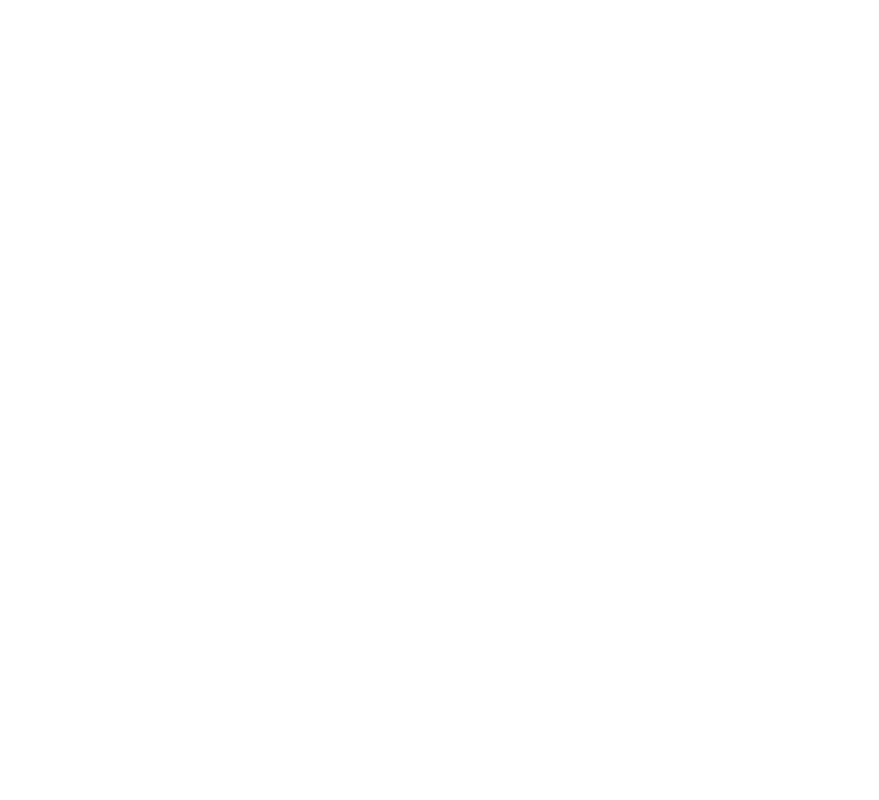
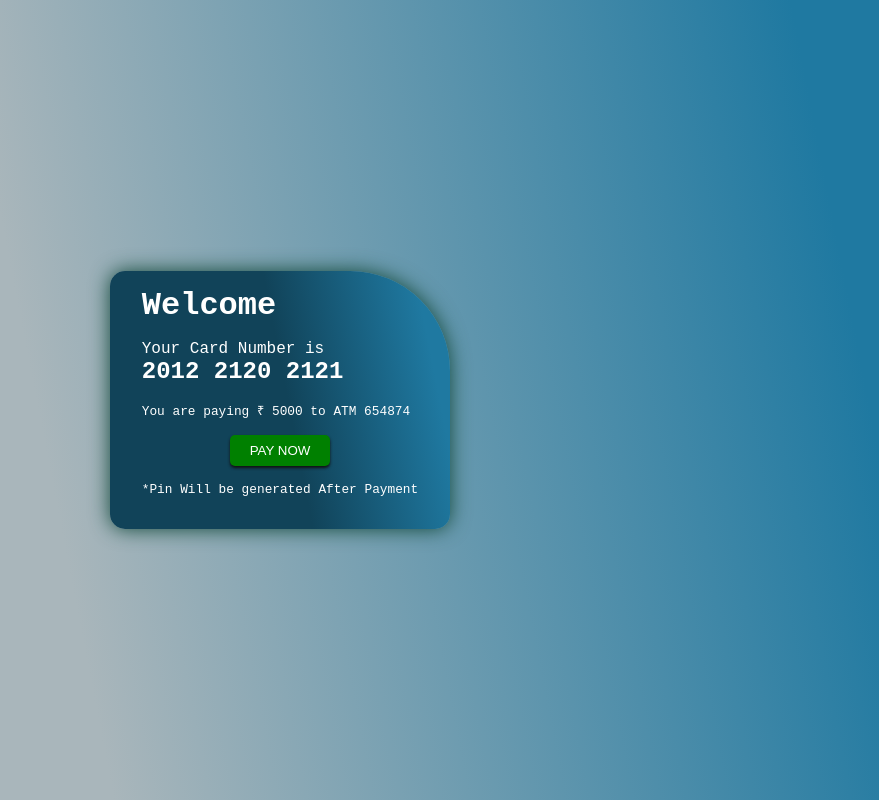
Before and after one commit to pankaj-mahor/Upi-atm, a plain HTML site: page card-generated.html in a window 1280 px wide. Shown: the whole page, without its empty margins (360-1239 px from the left). Drawn offline with Linux system fonts and the light colour scheme.

Commit message:
added page

```diff
--- a/card-generated.html
+++ b/card-generated.html
@@ -0,0 +1,35 @@
+<!DOCTYPE html>
+<html lang="en">
+
+<head>
+    <meta charset="UTF-8">
+    <meta http-equiv="X-UA-Compatible" content="IE=edge">
+    <meta name="viewport" content="width=device-width, initial-scale=1.0">
+    <link rel="stylesheet" href="style.css">
+    <title>UPI ATM - GET CASH ANYWHERE</title>
+</head>
+
+<body>
+    <div class="container">
+        <div class="detailed-box">
+            <h1>Welcome</h1>
+
+            <div class="card-pin">
+                <p>Your Card Number is</p>
+                <h2 id="card-number">201221202121</h2>
+            </div>
+            <p class="small">You are paying ₹ 5000 to ATM 654874</p>
+            <button class="btn-pay">PAY NOW </button>
+
+            <p class="small">*Pin Will be generated After Payment</p>
+        </div>
+    </div>
+    <!-- <script src="./script.js"></script> -->
+    <script>
+        let cardnumber = document.getElementById('card-number');
+        let updated = cardnumber.innerText.replace(/(.{4})/g, '$1 ')
+        cardnumber.innerText = updated;
+    </script>
+</body>
+
+</html>
--- a/style.css
+++ b/style.css
@@ -110,6 +110,12 @@ input:disabled {
     color: #fff;
 }
 
+p.small a {
+    margin-bottom: -5px;
+    display: block;
+    color: #fff;
+    text-align: right;
+}
 
 input[type='submit'] {
     /* background: var(--green); */
@@ -162,3 +168,27 @@ input[type='submit']:hover {
         margin-top: 0.5rem;
     }
 }
+
+
+/* CARD GENERATED */
+.detailed-box .card-pin {
+    margin: 1rem;
+    color: #fff;
+}
+
+.btn-pay {
+    display: block;
+    margin: 0 auto;
+    padding: 8px 20px;
+    background: var(--green);
+    color: #fff;
+    outline: none;
+    border: none;
+    border-radius: 5px;
+    box-shadow: 0 2px 3px #111;
+    cursor: pointer;
+}
+
+.btn-pay:hover {
+    filter: brightness(90%);
+}
```
Also changed, not shown: amountpage.html (+1 -0 lines).
